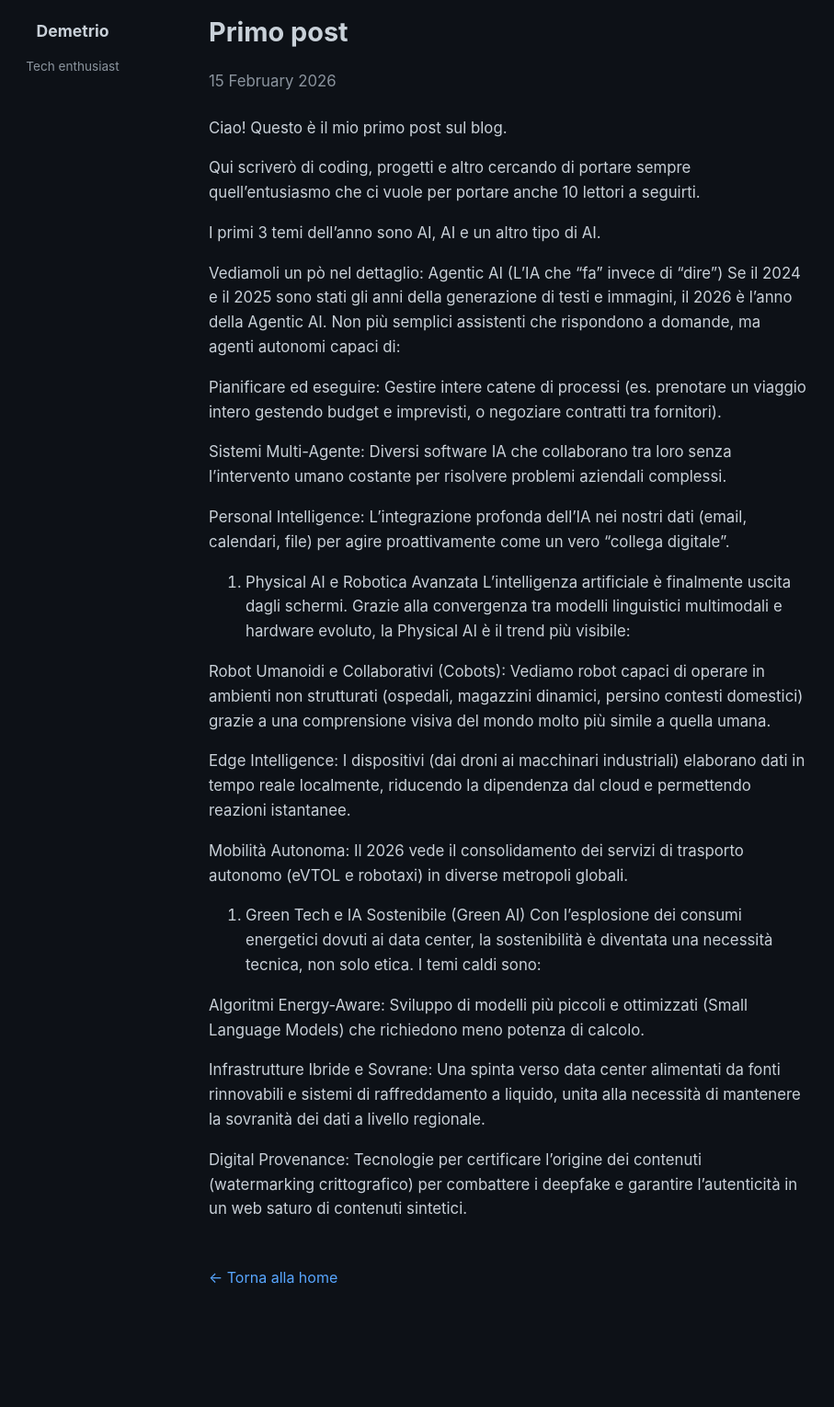
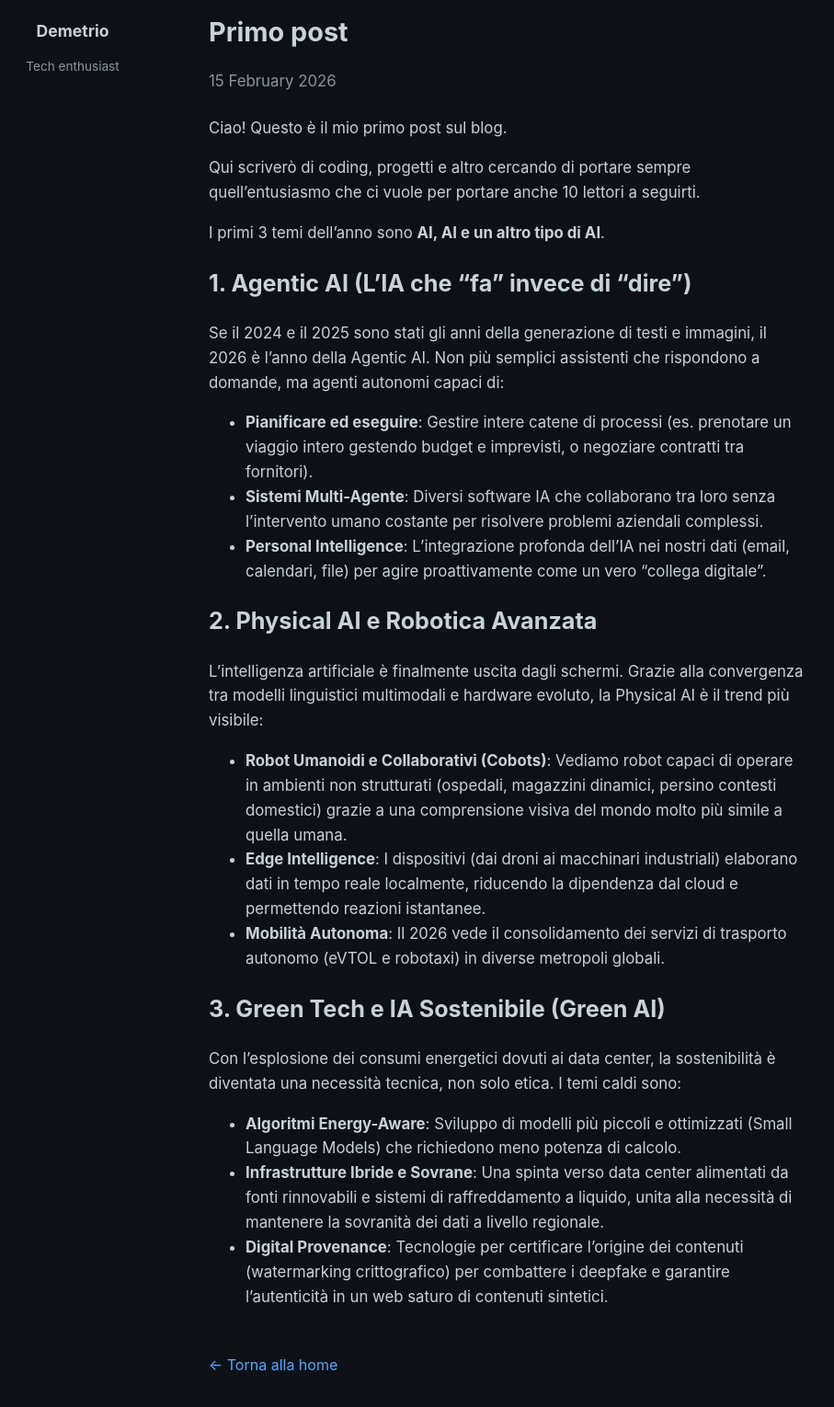
Before and after one commit to DemPago/DemPago.github.io, a Jekyll site: the page built from _posts/2026-02-15-primo-post.md, in a window 1280 px wide, cut to the strip 200-1738 px from the top of the page. Shown: the top 1530 px of the strip at 92% size, without its empty margins (211-1118 px from the left). Built offline with Jekyll 4.4.1, drawn with Linux system fonts in a browser that asks for light colours; before the commit the page ends 1643 px from its top, so only the background shows below that.

Commit message:
Add markdown formatting to first post

```diff
--- a/_posts/2026-02-15-primo-post.md
+++ b/_posts/2026-02-15-primo-post.md
@@ -8,32 +8,28 @@ Ciao! Questo è il mio primo post sul blog.
 
 Qui scriverò di coding, progetti e altro cercando di portare sempre quell'entusiasmo che ci vuole per portare anche 10 lettori a seguirti.
 
-I primi 3 temi dell'anno sono AI, AI e un altro tipo di AI.
+I primi 3 temi dell'anno sono **AI, AI e un altro tipo di AI**.
 
-Vediamoli un pò nel dettaglio:
-Agentic AI (L'IA che "fa" invece di "dire")
+## 1. Agentic AI (L'IA che "fa" invece di "dire")
+
 Se il 2024 e il 2025 sono stati gli anni della generazione di testi e immagini, il 2026 è l'anno della Agentic AI. Non più semplici assistenti che rispondono a domande, ma agenti autonomi capaci di:
 
-Pianificare ed eseguire: Gestire intere catene di processi (es. prenotare un viaggio intero gestendo budget e imprevisti, o negoziare contratti tra fornitori).
+- **Pianificare ed eseguire**: Gestire intere catene di processi (es. prenotare un viaggio intero gestendo budget e imprevisti, o negoziare contratti tra fornitori).
+- **Sistemi Multi-Agente**: Diversi software IA che collaborano tra loro senza l'intervento umano costante per risolvere problemi aziendali complessi.
+- **Personal Intelligence**: L'integrazione profonda dell'IA nei nostri dati (email, calendari, file) per agire proattivamente come un vero "collega digitale".
 
-Sistemi Multi-Agente: Diversi software IA che collaborano tra loro senza l'intervento umano costante per risolvere problemi aziendali complessi.
+## 2. Physical AI e Robotica Avanzata
 
-Personal Intelligence: L'integrazione profonda dell'IA nei nostri dati (email, calendari, file) per agire proattivamente come un vero "collega digitale".
-
-2. Physical AI e Robotica Avanzata
 L'intelligenza artificiale è finalmente uscita dagli schermi. Grazie alla convergenza tra modelli linguistici multimodali e hardware evoluto, la Physical AI è il trend più visibile:
 
-Robot Umanoidi e Collaborativi (Cobots): Vediamo robot capaci di operare in ambienti non strutturati (ospedali, magazzini dinamici, persino contesti domestici) grazie a una comprensione visiva del mondo molto più simile a quella umana.
+- **Robot Umanoidi e Collaborativi (Cobots)**: Vediamo robot capaci di operare in ambienti non strutturati (ospedali, magazzini dinamici, persino contesti domestici) grazie a una comprensione visiva del mondo molto più simile a quella umana.
+- **Edge Intelligence**: I dispositivi (dai droni ai macchinari industriali) elaborano dati in tempo reale localmente, riducendo la dipendenza dal cloud e permettendo reazioni istantanee.
+- **Mobilità Autonoma**: Il 2026 vede il consolidamento dei servizi di trasporto autonomo (eVTOL e robotaxi) in diverse metropoli globali.
 
-Edge Intelligence: I dispositivi (dai droni ai macchinari industriali) elaborano dati in tempo reale localmente, riducendo la dipendenza dal cloud e permettendo reazioni istantanee.
+## 3. Green Tech e IA Sostenibile (Green AI)
 
-Mobilità Autonoma: Il 2026 vede il consolidamento dei servizi di trasporto autonomo (eVTOL e robotaxi) in diverse metropoli globali.
-
-3. Green Tech e IA Sostenibile (Green AI)
 Con l'esplosione dei consumi energetici dovuti ai data center, la sostenibilità è diventata una necessità tecnica, non solo etica. I temi caldi sono:
 
-Algoritmi Energy-Aware: Sviluppo di modelli più piccoli e ottimizzati (Small Language Models) che richiedono meno potenza di calcolo.
-
-Infrastrutture Ibride e Sovrane: Una spinta verso data center alimentati da fonti rinnovabili e sistemi di raffreddamento a liquido, unita alla necessità di mantenere la sovranità dei dati a livello regionale.
-
-Digital Provenance: Tecnologie per certificare l'origine dei contenuti (watermarking crittografico) per combattere i deepfake e garantire l'autenticità in un web saturo di contenuti sintetici.
+- **Algoritmi Energy-Aware**: Sviluppo di modelli più piccoli e ottimizzati (Small Language Models) che richiedono meno potenza di calcolo.
+- **Infrastrutture Ibride e Sovrane**: Una spinta verso data center alimentati da fonti rinnovabili e sistemi di raffreddamento a liquido, unita alla necessità di mantenere la sovranità dei dati a livello regionale.
+- **Digital Provenance**: Tecnologie per certificare l'origine dei contenuti (watermarking crittografico) per combattere i deepfake e garantire l'autenticità in un web saturo di contenuti sintetici.
```
